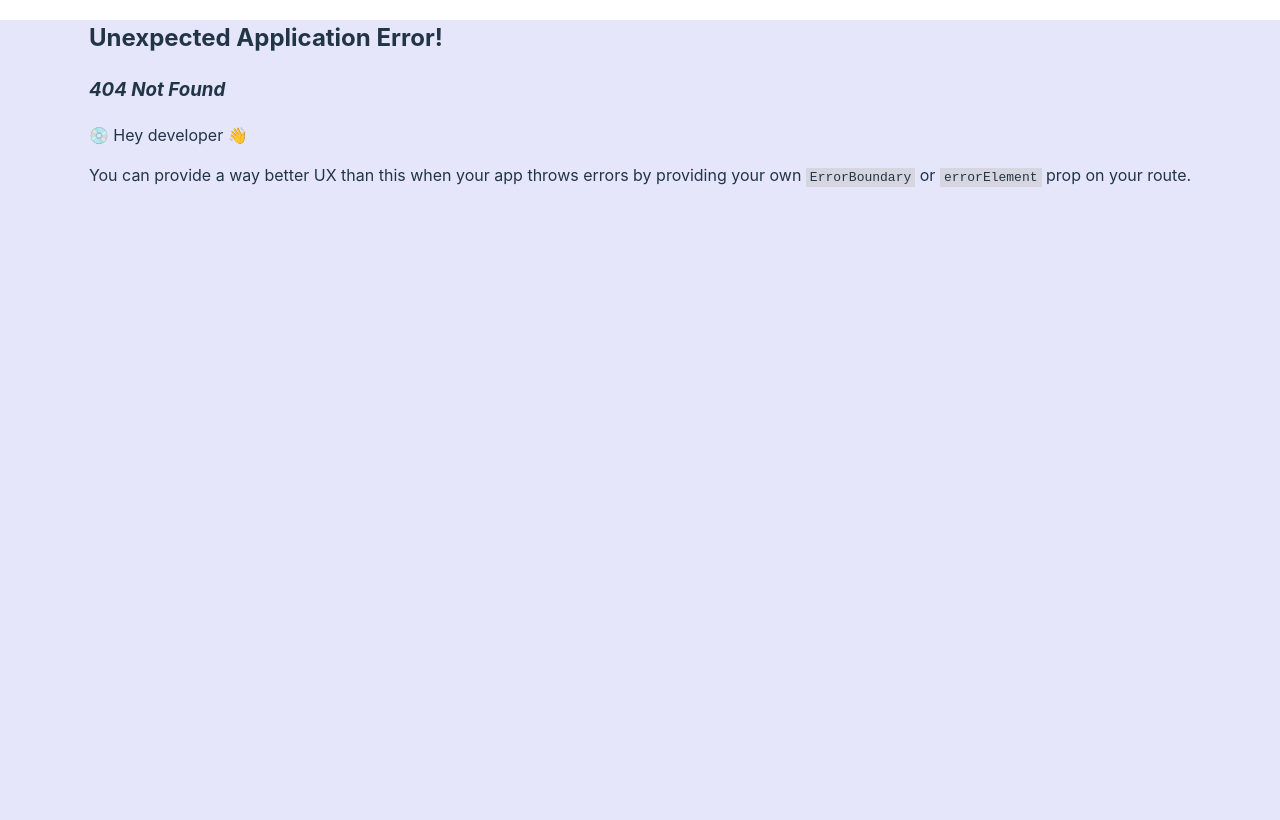
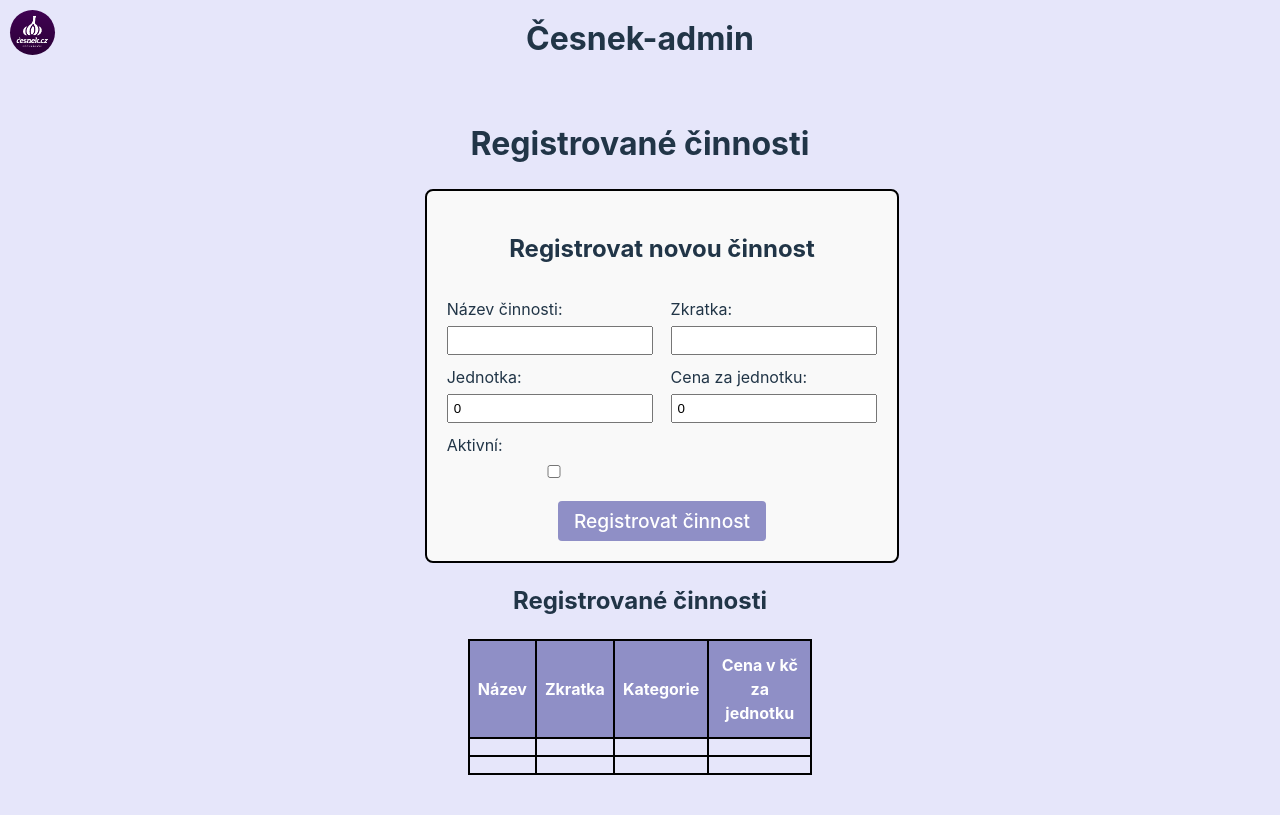
Before and after one commit to BaraT91/Cesnek-admin, a React (Vite) app: page /sprava/cinnosti in a window 1280 px wide. Before the commit this address had no page. Built offline with nearby package versions, Linux system fonts and the light colour scheme.

Commit message:
Admin page

```diff
--- a/src/Pages/AddWork/work.tsx
+++ b/src/Pages/AddWork/work.tsx
@@ -76,3 +76,5 @@ export const Work: React.FC = () => {
     </div>
   );
 };
+
+export default Work;
--- /dev/null
+++ b/src/Pages/Admin/WorkType/type.tsx
@@ -0,0 +1,128 @@
+import './type.css';
+import React, { useState } from 'react';
+
+interface WorkTypeForm {
+  title: string;
+  code: string;
+  unit: number;
+  price: number;
+  activ: boolean;
+}
+
+export const WorkType: React.FC = () => {
+  const [form, setForm] = useState<WorkTypeForm>({
+    title: '',
+    code: '',
+    unit: 0,
+    price: 0,
+    activ: false
+  });
+
+  const handleChange = (e: React.ChangeEvent<HTMLInputElement>) => {
+    const { name, value, type, checked } = e.target;
+    setForm(prevForm => ({
+      ...prevForm,
+      [name]: type === 'checkbox' ? checked : value
+    }));
+  };
+
+  const handleSubmit = (e: React.FormEvent<HTMLFormElement>) => {
+    e.preventDefault();
+    console.log(form);
+  };
+
+  return (
+    <div className="work-page">
+      <h1>Registrované činnosti</h1>
+      <form className="work-form" onSubmit={handleSubmit}>
+        <h2>Registrovat novou činnost</h2>
+        <div className="form-row">
+        </div>
+        <div className="form-row">
+          <div className="form-group">
+            <label htmlFor="title">Název činnosti:</label>
+            <input
+              type="text"
+              id="title"
+              name="title"
+              value={form.title}
+              onChange={handleChange}
+            />
+          </div>
+          <div className="form-group">
+            <label htmlFor="code">Zkratka:</label>
+            <input
+              type="text"
+              id="code"
+              name="code"
+              value={form.code}
+              onChange={handleChange}
+            />
+          </div>
+        </div>
+        <div className="form-row">
+          <div className="form-group">
+            <label htmlFor="unit">Jednotka:</label>
+            <input
+              type="number"
+              id="unit"
+              name="unit"
+              value={form.unit}
+              onChange={handleChange}
+            />
+          </div>
+          <div className="form-group">
+            <label htmlFor="price">Cena za jednotku:</label>
+            <input
+              type="number"
+              id="price"
+              name="price"
+              value={form.price}
+              onChange={handleChange}
+            />
+          </div>
+        </div>
+        <div className="form-row">
+          <div className="form-group">
+            <label htmlFor="activ">Aktivní:</label>
+            <input
+              type="checkbox"
+              id="activ"
+              name="activ"
+              checked={form.activ}
+              onChange={handleChange}
+            />
+          </div>
+        </div>
+        <button type="submit">Registrovat činnost</button>
+      </form>
+      <h2>Registrované činnosti</h2>
+      <table className="work-table">
+        <thead>
+          <tr>
+            <th>Název</th>
+            <th>Zkratka</th>
+            <th>Kategorie</th>
+            <th>Cena v kč za jednotku</th>
+          </tr>
+        </thead>
+        <tbody>
+          <tr>
+            <td></td>
+            <td></td>
+            <td></td>
+            <td></td>
+          </tr>
+          <tr>
+            <td></td>
+            <td></td>
+            <td></td>
+            <td></td>
+          </tr>
+        </tbody>
+      </table>
+    </div>
+  );
+};
+
+export default WorkType;
--- /dev/null
+++ b/src/Pages/Admin/Workers/workers.tsx
@@ -0,0 +1,5 @@
+import './workers.css';
+
+export const Workers = () => <></>;
+
+export default Workers;
--- a/src/Pages/Admin/admin.tsx
+++ b/src/Pages/Admin/admin.tsx
@@ -0,0 +1,11 @@
+import './admin.css';
+import LinkButton from '../../Components/LinkButton/linkButton';
+
+export const Admin: React.FC = () => (
+  <div className="container">
+    <LinkButton to="/sprava/pracovnici">Pracovníci</LinkButton>
+    <LinkButton to="/sprava/cinnosti">Činnosti</LinkButton>
+    <LinkButton to="/sprava/prehledy">Editor přehledů</LinkButton>
+  </div>
+);
+export default Admin;
```
Also changed, not shown: src/main.tsx (+7 -0 lines), src/Pages/Admin/WorkType/type.css (added), src/Pages/Admin/Workers/workers.css (added).
